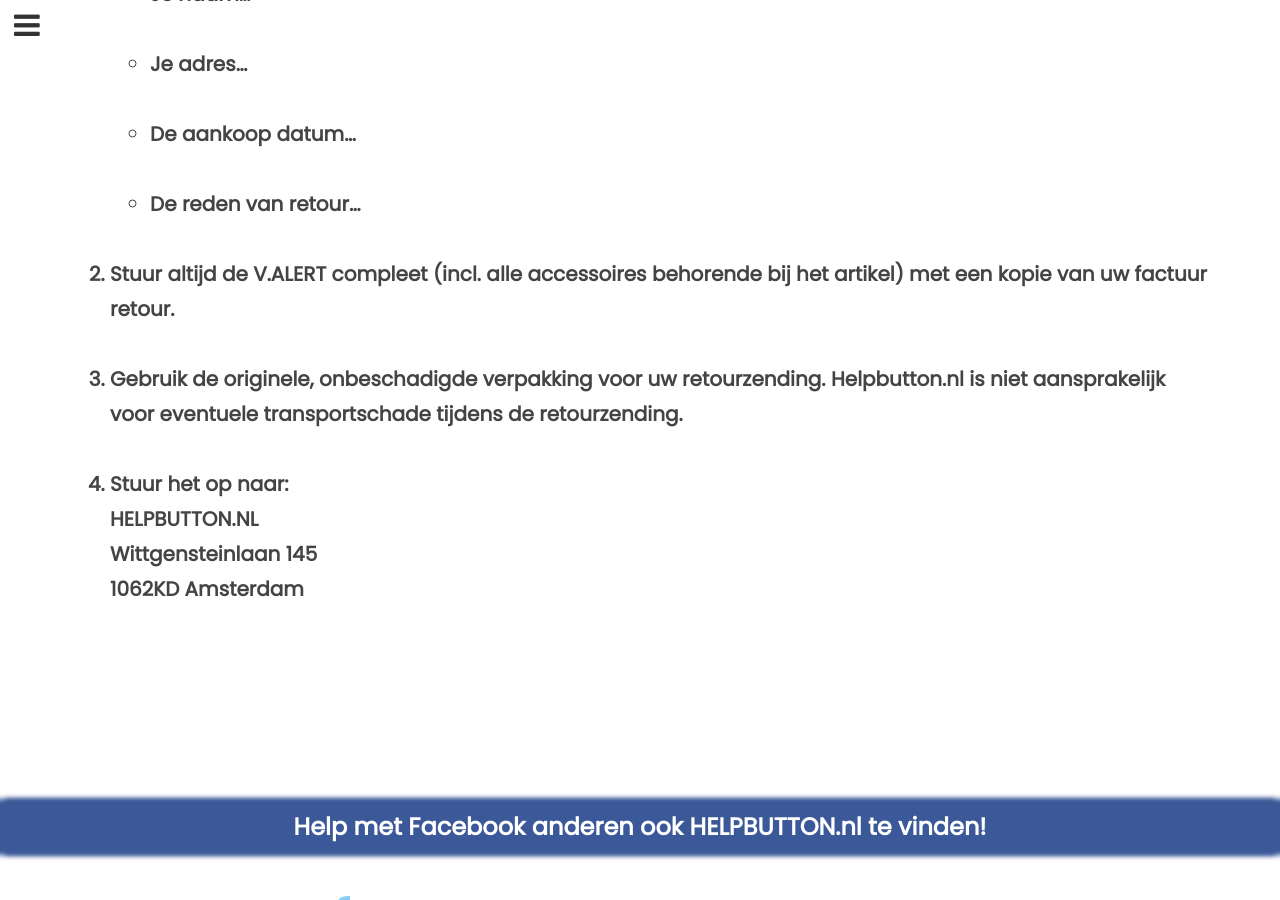
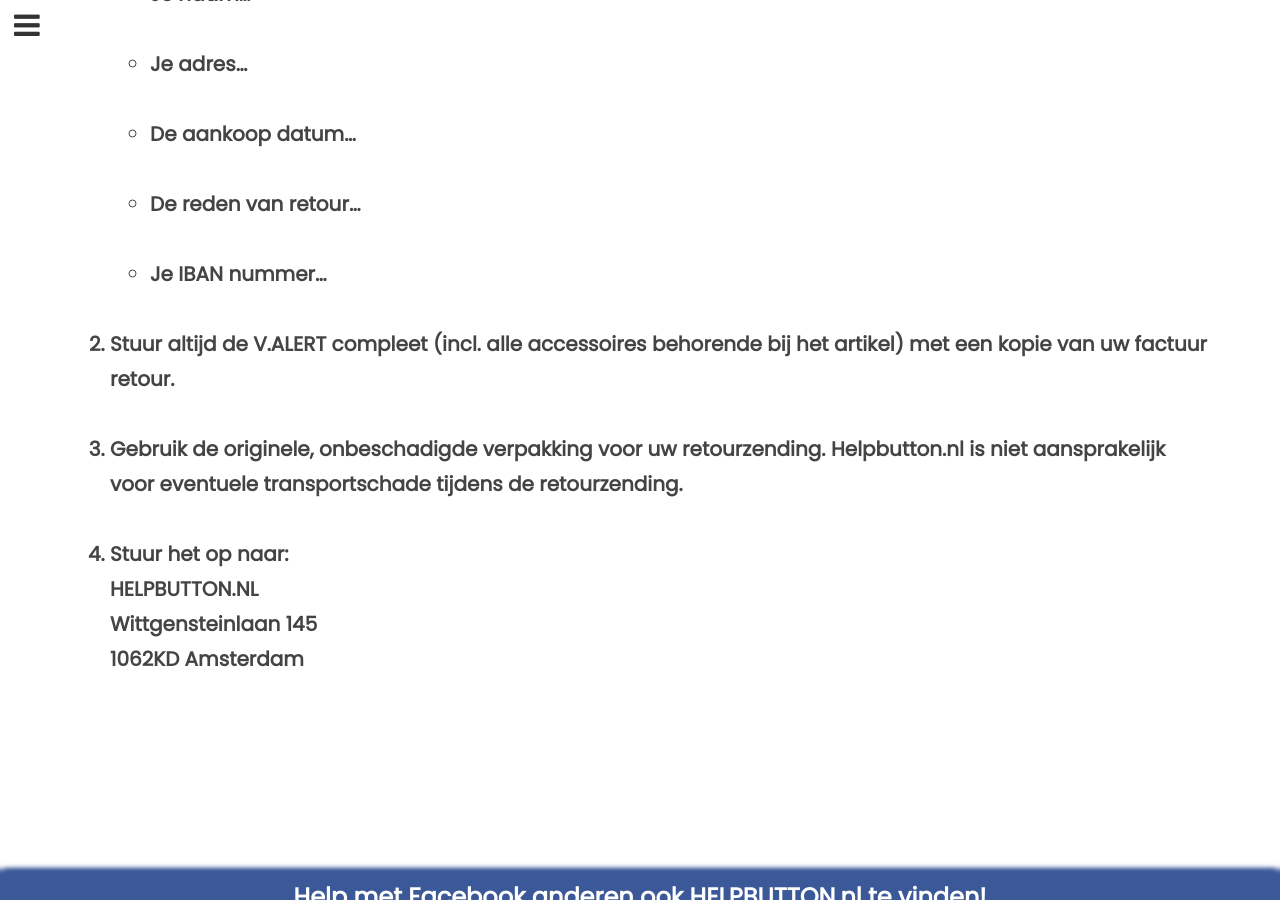
Before and after one commit to janarjensen/helpbutton.nl, a Jekyll site: the page built from retour.md, in a window 1280 px wide and 900 px high, scrolled down 1022 px. Built offline with Jekyll 4.4.1, drawn with Linux system fonts in a browser that asks for light colours; nearby versions of some CDN libraries; some web fonts are replaced.

Commit message:
iban added

```diff
--- a/retour.md
+++ b/retour.md
@@ -13,6 +13,7 @@
 + Je adres...
 + De aankoop datum...
 + De reden van retour...
++ Je IBAN nummer...
 
 2.  Stuur altijd de V.ALERT compleet (incl. alle accessoires behorende bij het artikel) met een kopie van uw factuur retour.
 
```
